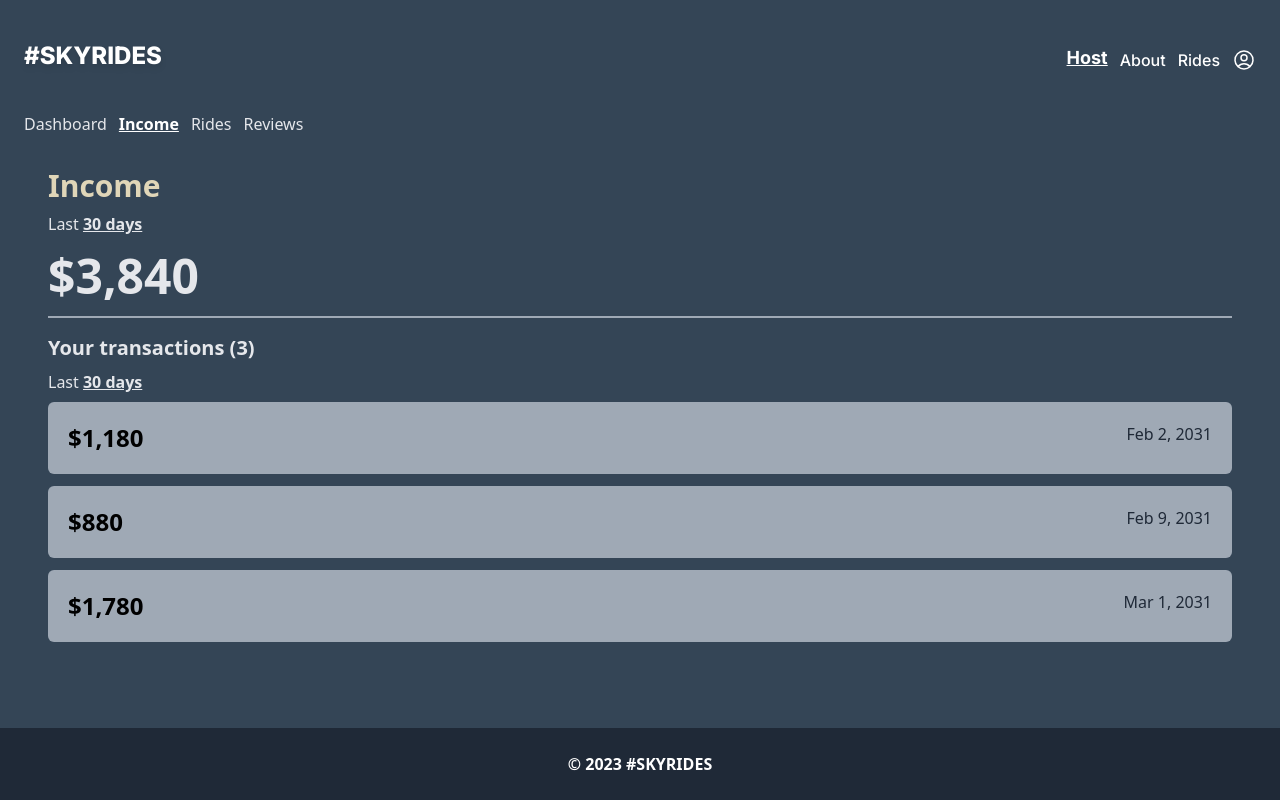
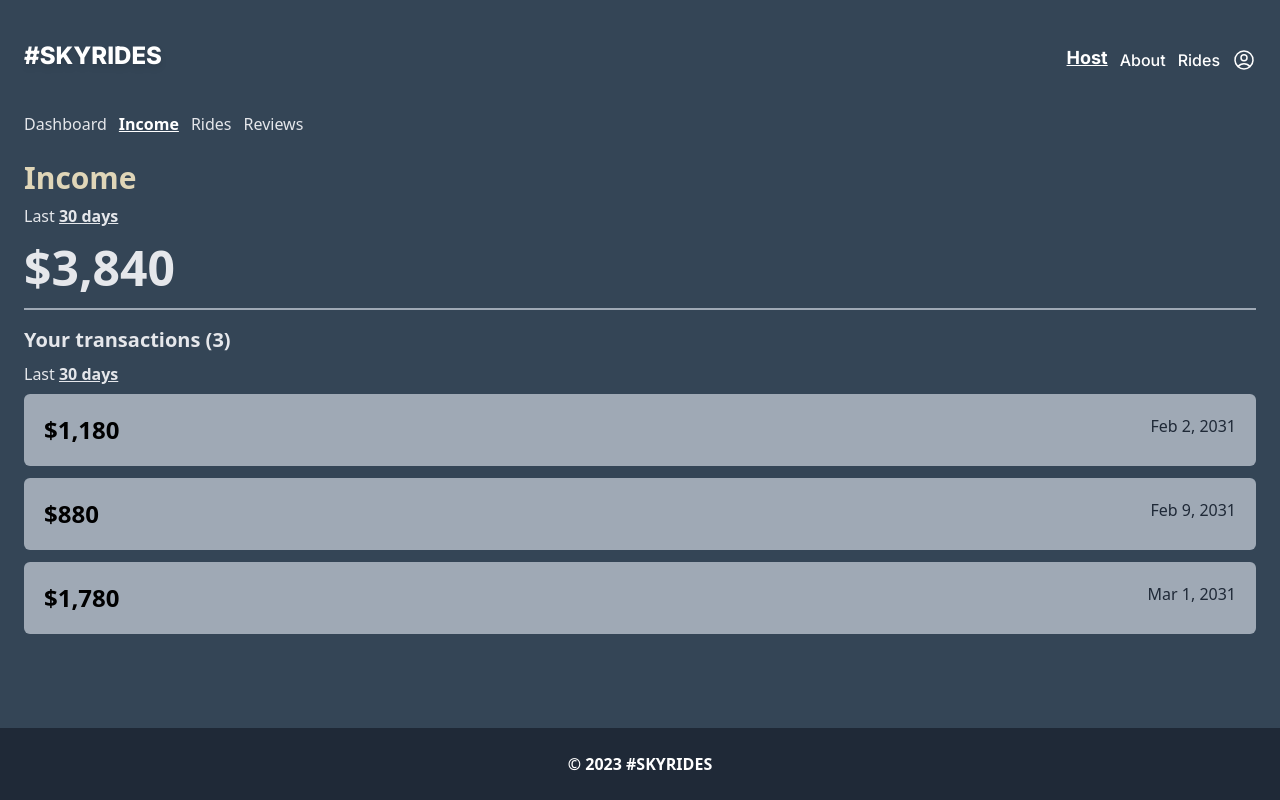
Before and after one commit to priegelsdev/sky-rides, a React (Vite) app: page /host/income in a window 1280 px wide. Built offline with nearby package versions, Linux system fonts and the light colour scheme; sample sign-in values are in the browser's storage; what miragejs would draw is missing.

Commit message:
change margin bottom for host navbar

```diff
--- a/src/Components/HostLayout.tsx
+++ b/src/Components/HostLayout.tsx
@@ -4,7 +4,7 @@ import { NavLink, Outlet } from 'react-router-dom';
 export default function Layout() {
   return (
     <div className="px-6 text-gray-200">
-      <nav className="flex gap-3 mb-8">
+      <nav className="flex gap-3 mb-6">
         <NavLink
           end
           to="."
--- a/src/pages/Host/Income.tsx
+++ b/src/pages/Host/Income.tsx
@@ -17,9 +17,9 @@ export default function Income() {
   ));
 
   return (
-    <div className="px-6">
+    <div className="">
       <div>
-        <h1 className="font-bold text-accent text-3xl mt-8 mb-2">Income</h1>
+        <h1 className="font-bold text-accent text-3xl mb-2">Income</h1>
         <h4>
           Last <span className="font-bold underline">30 days</span>
         </h4>
--- a/src/pages/Host/Reviews.tsx
+++ b/src/pages/Host/Reviews.tsx
@@ -1,7 +1,7 @@
 export default function Reviews() {
   return (
     <div>
-      <h1>reviews here</h1>
+      <h1 className="font-bold text-accent text-3xl mb-2">reviews here</h1>
     </div>
   );
 }
```
